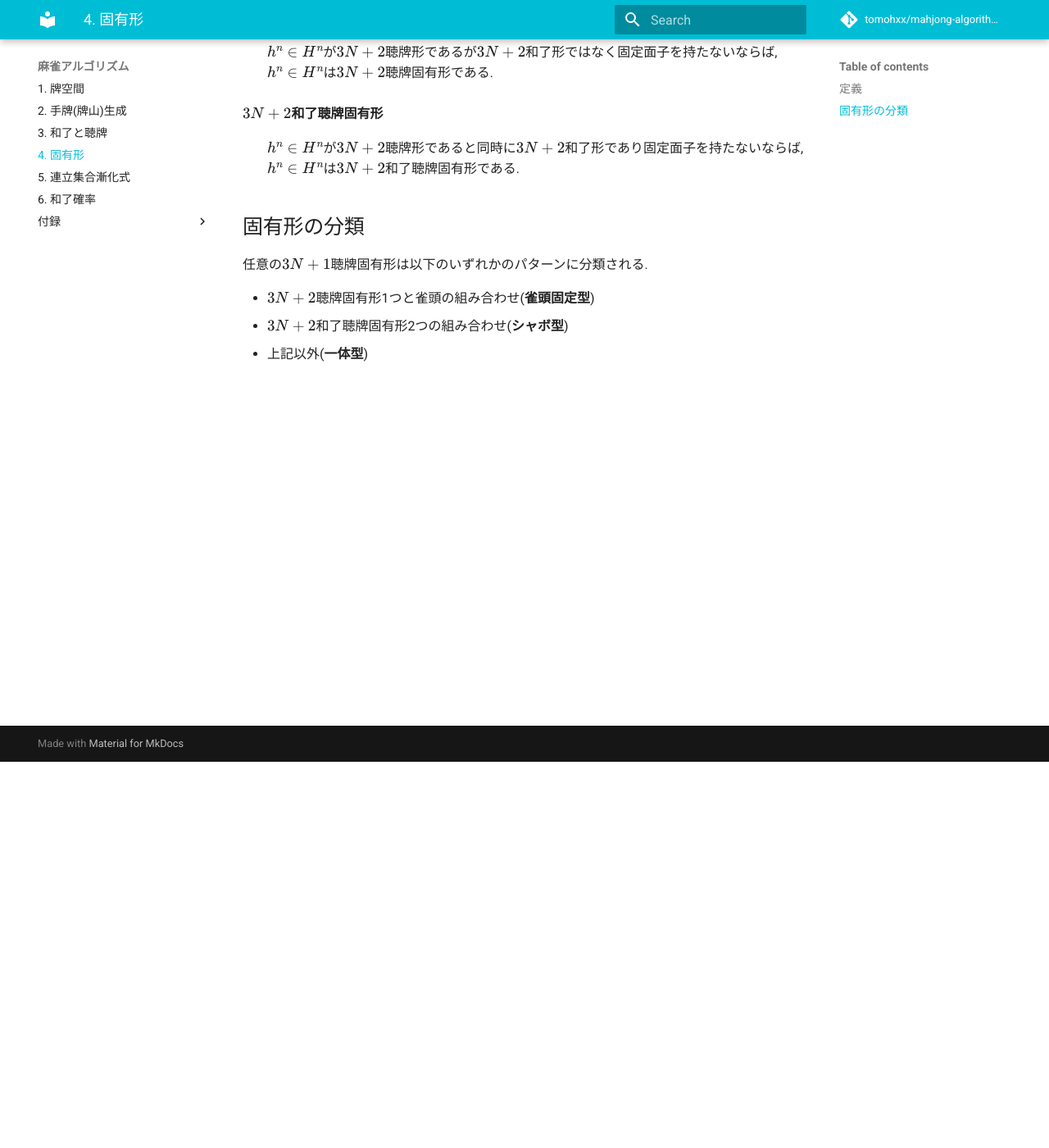
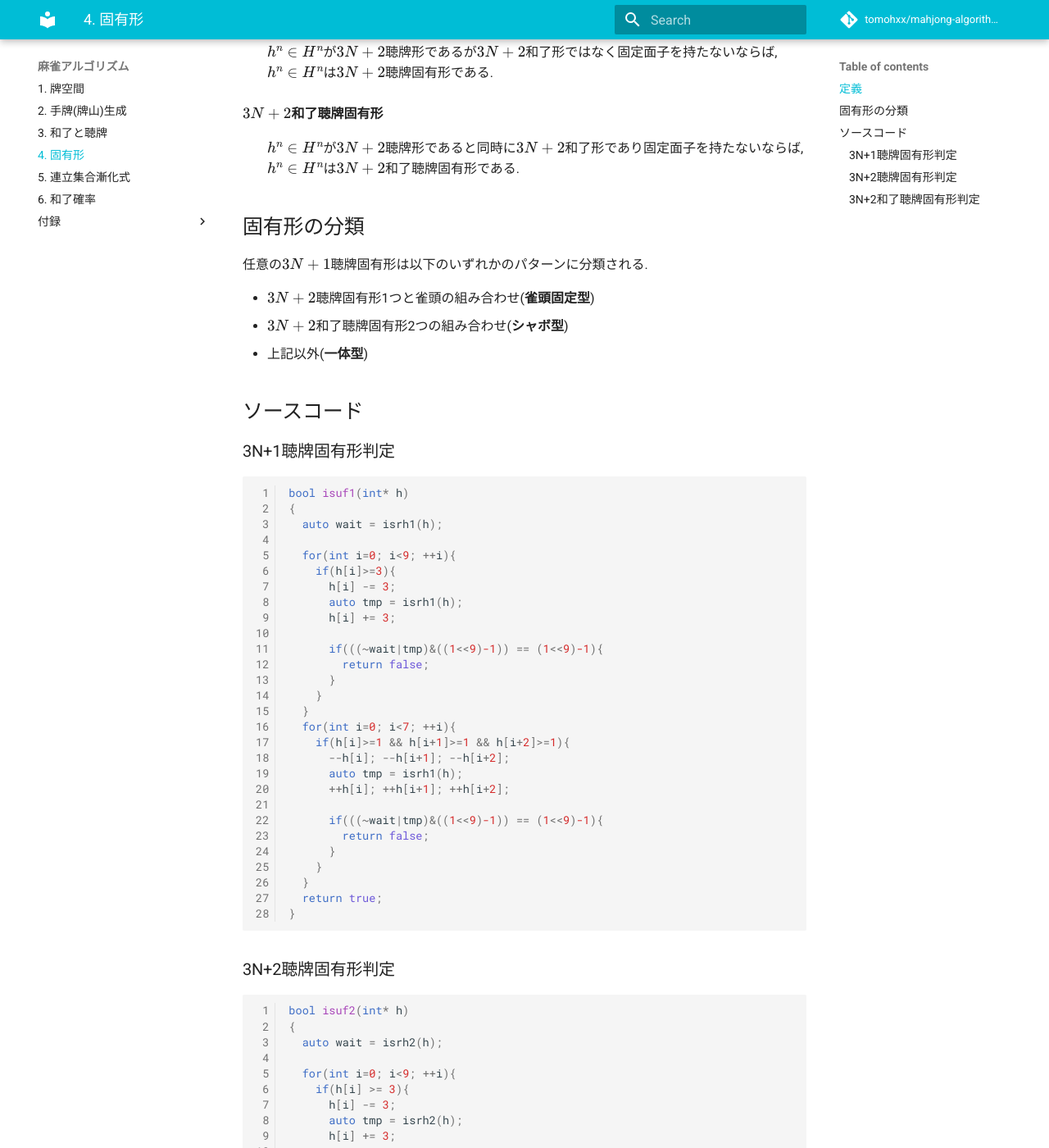
Before and after one commit to tomohxx/mahjong-algorithm-book, an MkDocs documentation site: the page built from docs/unique_form.md, in a window 1280 px wide and 1400 px high, scrolled down 471 px. Shown: the whole window at 82% size. Built offline with MkDocs 1.6.1 and Material for MkDocs 9.7.7, drawn with Linux system fonts in a browser that asks for light colours; comment, search, counter and statistics services are not loaded; old or Windows-style settings are respelled for this version of MkDocs; some of the changed text lies outside the part shown.

Commit message:
add contens

````diff
--- a/docs/unique_form.md
+++ b/docs/unique_form.md
@@ -23,3 +23,108 @@
 - $3N+2$聴牌固有形1つと雀頭の組み合わせ(**雀頭固定型**)
 - $3N+2$和了聴牌固有形2つの組み合わせ(**シャボ型**)
 - 上記以外(**一体型**)
+
+## ソースコード
+
+### 3N+1聴牌固有形判定
+
+```cpp
+bool isuf1(int* h)
+{
+  auto wait = isrh1(h);
+
+  for(int i=0; i<9; ++i){
+    if(h[i]>=3){
+      h[i] -= 3;
+      auto tmp = isrh1(h);
+      h[i] += 3;
+
+      if(((~wait|tmp)&((1<<9)-1)) == (1<<9)-1){
+        return false;
+      }
+    }
+  }
+  for(int i=0; i<7; ++i){
+    if(h[i]>=1 && h[i+1]>=1 && h[i+2]>=1){
+      --h[i]; --h[i+1]; --h[i+2];
+      auto tmp = isrh1(h);
+      ++h[i]; ++h[i+1]; ++h[i+2];
+
+      if(((~wait|tmp)&((1<<9)-1)) == (1<<9)-1){
+        return false;
+      }
+    }
+  }
+  return true;
+}
+```
+
+### 3N+2聴牌固有形判定
+
+```cpp
+bool isuf2(int* h)
+{
+  auto wait = isrh2(h);
+
+  for(int i=0; i<9; ++i){
+    if(h[i] >= 3){
+      h[i] -= 3;
+      auto tmp = isrh2(h);
+      h[i] += 3;
+
+      if(((~wait|tmp)&((1<<9)-1)) == (1<<9)-1){
+        return false;
+      }
+    }
+  }
+  for(int i=0; i<7; ++i){
+    if(h[i] >= 1 && h[i+1] >= 1 && h[i+2] >= 1){
+      --h[i]; --h[i+1]; --h[i+2];
+      auto tmp = isrh2(h);
+      ++h[i]; ++h[i+1]; ++h[i+2];
+
+      if(((~wait|tmp)&((1<<9)-1)) == (1<<9)-1){
+        return false;
+      }
+    }
+  }
+  return true;
+}
+```
+
+### 3N+2和了聴牌固有形判定
+
+```cpp
+bool iswr2(int* h)
+{
+  auto wait = isrh2(h);
+
+  for(int i=0; i<9; ++i){
+    if(h[i] >= 3){
+      h[i]-=3;
+      auto tmp = isrh2(h);
+
+      if(((~wait|tmp)&((1<<9)-1)) == (1<<9)-1 && iswh2(h)){
+        h[i] += 3;
+        return false;
+      }
+      else h[i] += 3;
+    }
+  }
+  for(int i=0; i<7; i++){
+    if(h[i] >= 1 && h[i+1] >= 1 && h[i+2] >= 1){
+      --h[i]; --h[i+1]; --h[i+2];
+      auto tmp = isrh2(h);
+
+      if(((~wait|tmp)&((1<<9)-1)) == (1<<9)-1 && iswh2(h)){
+        ++h[i]; ++h[i+1]; ++h[i+2];
+        return false;
+      }
+      else{
+        ++h[i]; ++h[i+1]; ++h[i+2];
+      }
+    }
+  }
+  return true;
+}
+```
````
Also changed, not shown: docs/winning_hand.md (+4 -4 lines).
